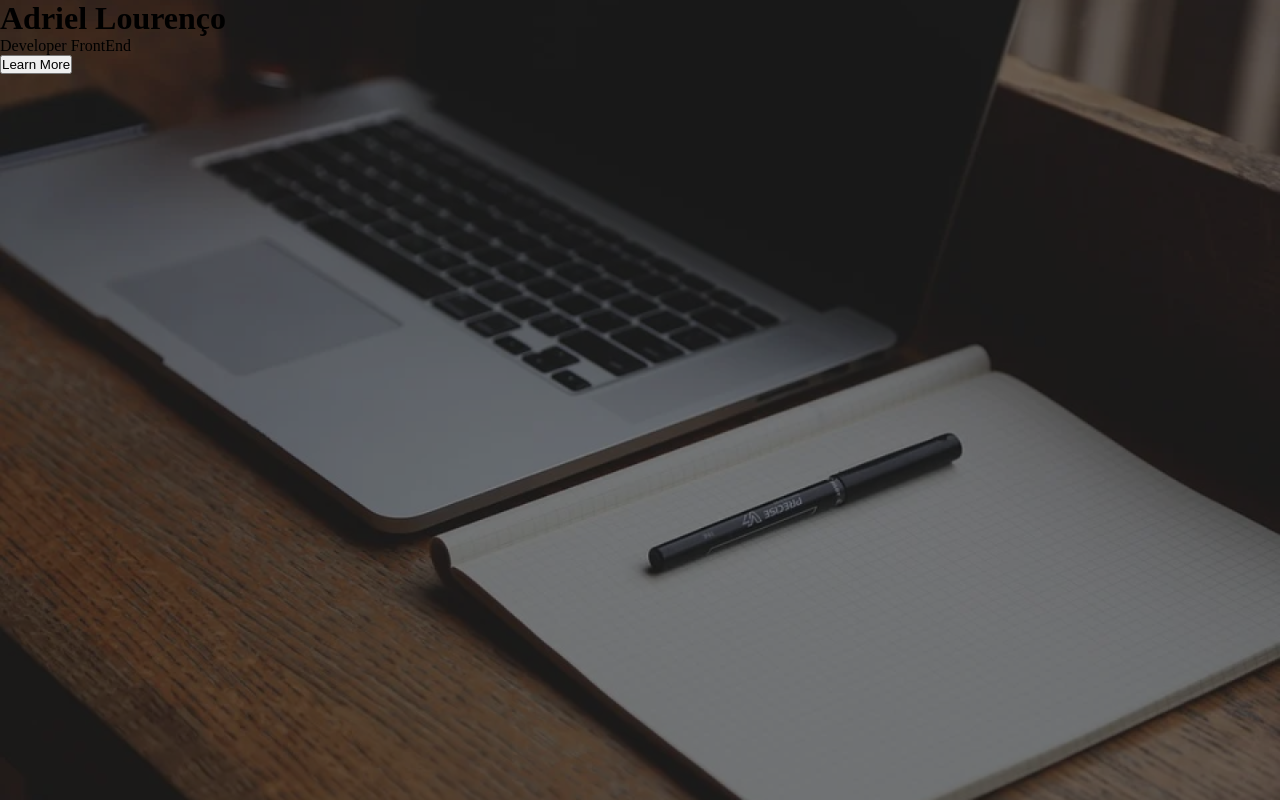
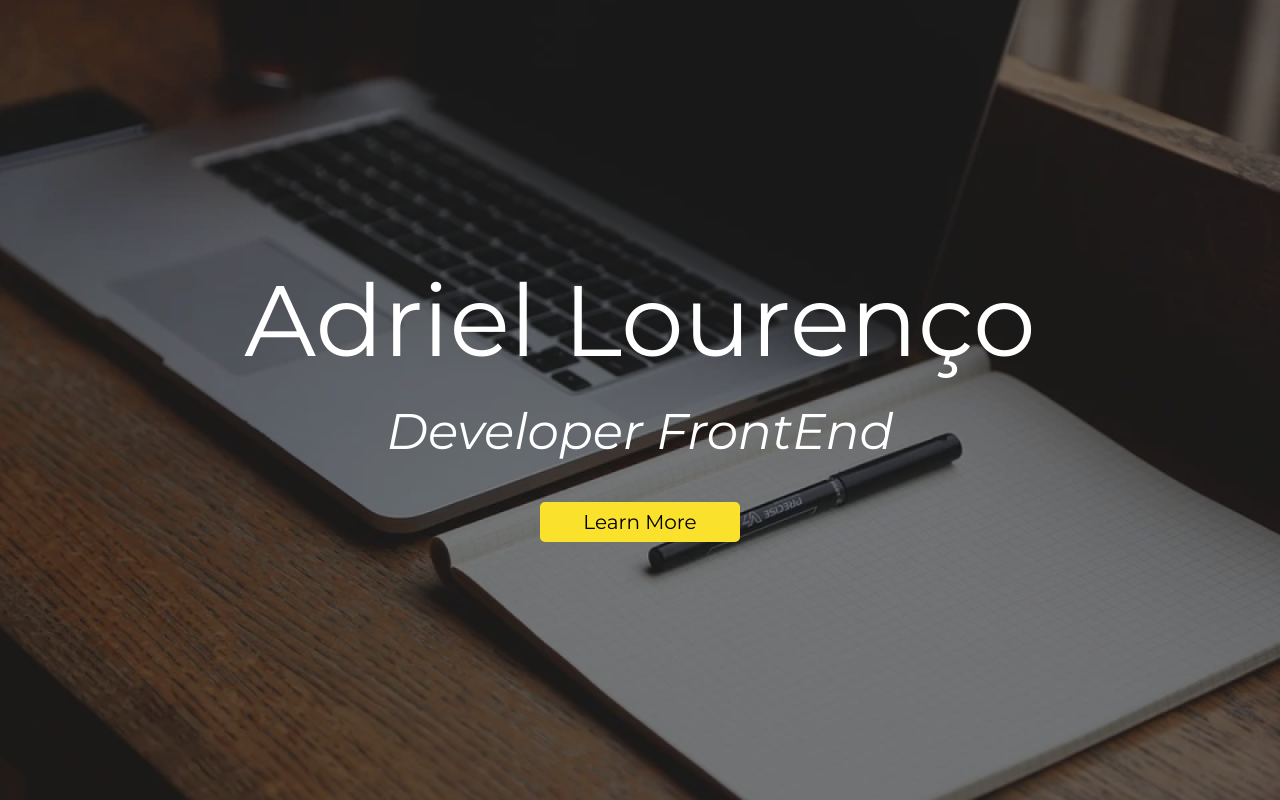
Before and after one commit to adriellourenco/landing_page, a plain HTML site: page index.html in a window 1280 px wide. Drawn offline with Linux system fonts and the light colour scheme.

Commit message:
Página quase toda pronta!

```diff
--- a/index.html
+++ b/index.html
@@ -5,6 +5,9 @@
     <meta charset="UTF-8">
     <meta http-equiv="X-UA-Compatible" content="IE-edge">
     <meta name="viewport" content="width=device-width, initial-scale=1.0">
+    <link rel="preconnect" href="https://fonts.googleapis.com">
+    <link rel="preconnect" href="https://fonts.gstatic.com" crossorigin>
+    <link href="https://fonts.googleapis.com/css2?family=Montserrat:ital,wght@0,100;0,400;1,400&display=swap" rel="stylesheet">
     <link rel="stylesheet" href="style.css">
     <title>Landing Page</title>
 </head>
@@ -12,8 +15,8 @@
 <body>
     <main>
         <h1>Adriel Lourenço</h1>
-        <p>Developer FrontEnd</p>
-        <button>Learn More</button>
+        <p class="descricao">Developer FrontEnd</p>
+        <button id="learn-more">Learn More</button>
     </main>
 </body>
 
--- a/style.css
+++ b/style.css
@@ -14,4 +14,42 @@ body{
     background-position: center;
     background-color: #00000080;
     background-blend-mode: darken;
+    display: flex;
+    justify-content: center;
+    align-items: center;
 }
+
+main{
+    display: flex;
+    flex-direction: column;
+    justify-content: center;
+    align-items: center;
+    gap: 20px;
+}
+
+h1{
+    font-size: 100px;
+    color: #FFFFFF;
+    font-family: 'Montserrat', sans-serif;
+    font-weight: 400;
+}
+
+.descricao{
+    font-size: 50px;
+    font-style: italic;
+    color: #FFFFFF;
+    font-family: 'Montserrat', sans-serif;
+    font-weight: 400;
+}
+
+#learn-more{
+    width: 200px;
+    height: 40px;
+    background-color: #FAE12C;
+    border-style: none;
+    border-radius: 5px;
+    cursor: pointer;
+    margin-top: 20px;
+    font-family: 'Montserrat', sans-serif;
+    font-size: 20px;
+}
```
